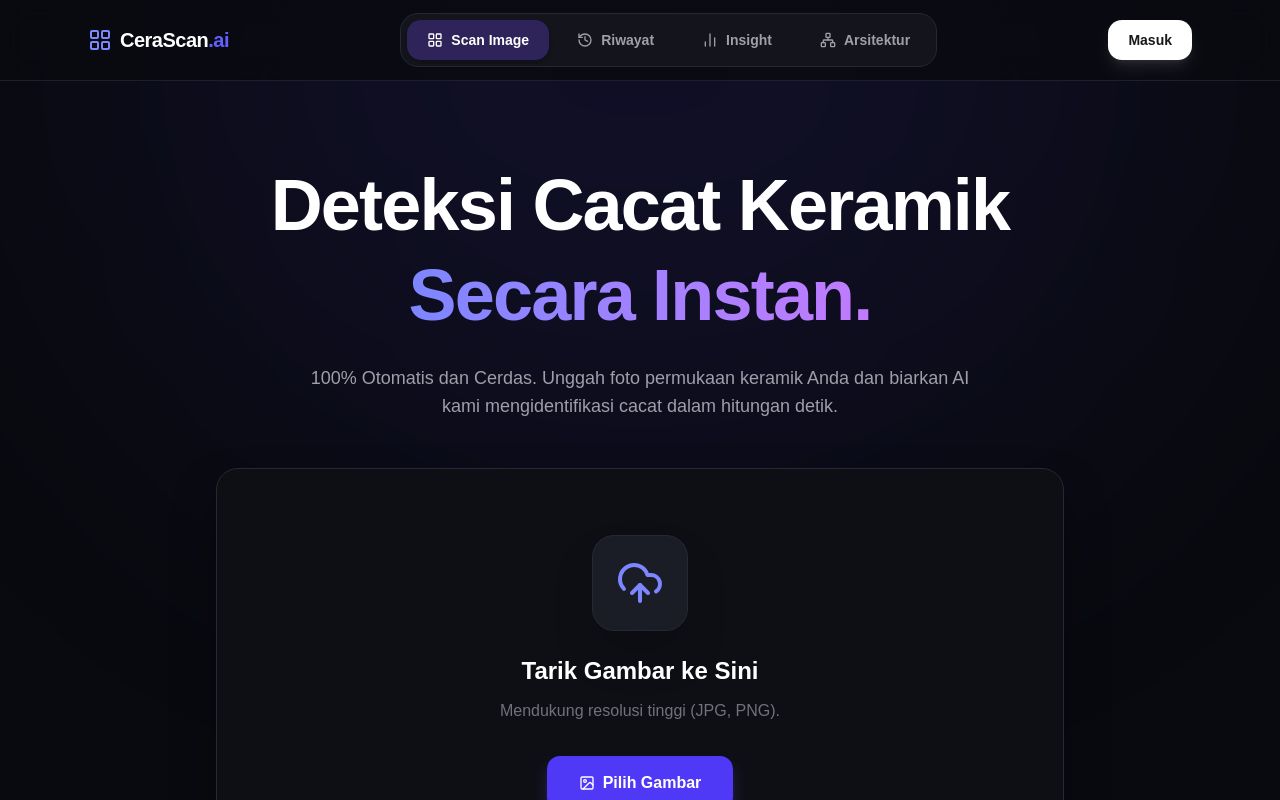
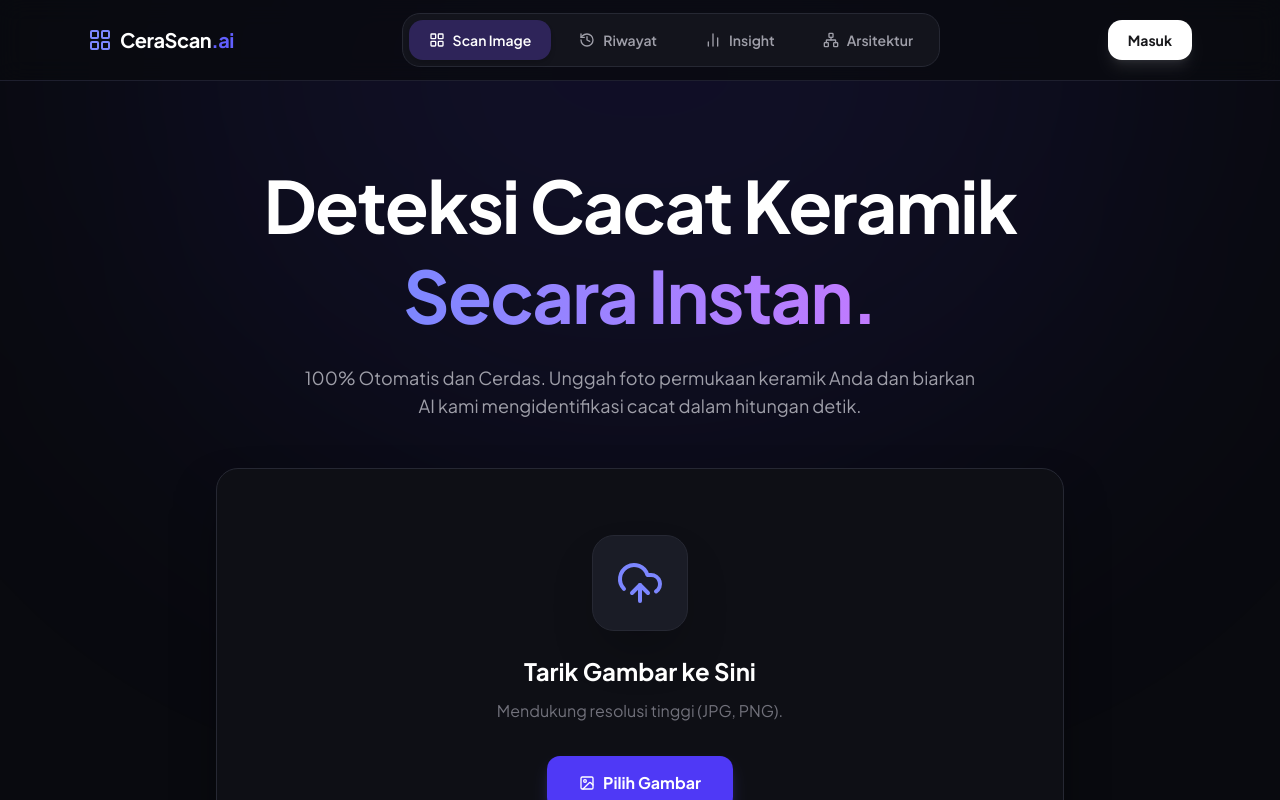
Before and after one commit to Churma16/cerascan-frontend-react, a React (Vite) app: page /scanner in a window 1280 px wide. Shown: the top 800 px of the page. Built offline with nearby package versions, Linux system fonts and the light colour scheme; no server answers.

Commit message:
feat: update font family to Plus Jakarta Sans in index.css

```diff
--- a/src/index.css
+++ b/src/index.css
@@ -17,7 +17,7 @@ body {
 
 @theme inline {
     --font-heading: var(--font-sans);
-    --font-sans: 'Geist Variable', sans-serif;
+    --font-sans: 'Plus Jakarta Sans', sans-serif;
     --color-sidebar-ring: var(--sidebar-ring);
     --color-sidebar-border: var(--sidebar-border);
     --color-sidebar-accent-foreground: var(--sidebar-accent-foreground);
```
